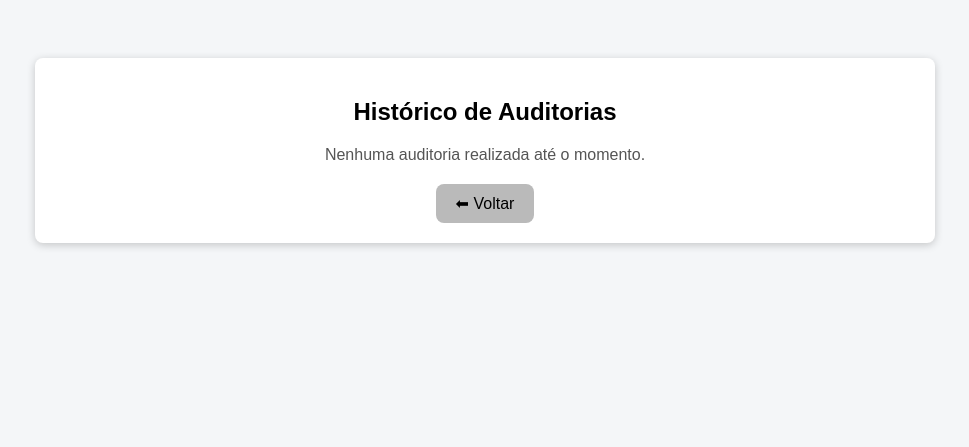
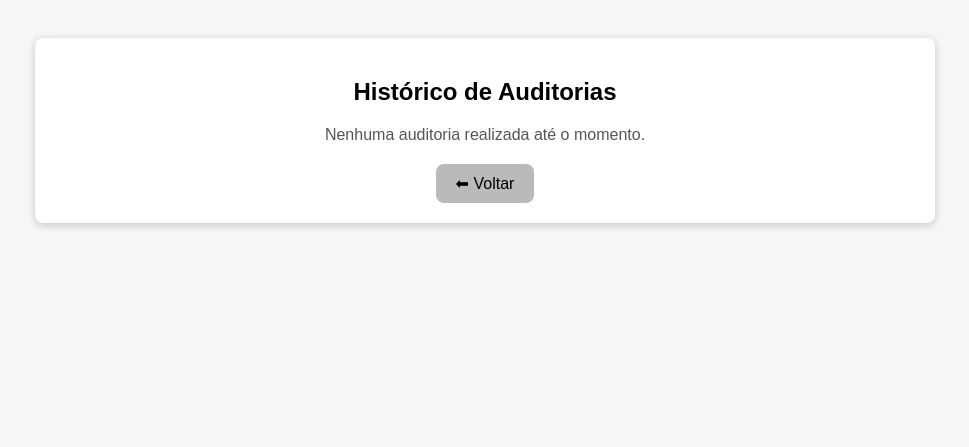
Before and after one commit to Praesjean/Projeto-Ferramenta-de-Auditoria, a PHP site: page /assets/pages/historico.php in a window 1280 px wide. Shown: the part 72-519 px from the top of the page, without its empty margins (155-1124 px from the left). Run offline with PHP 8.4, Linux system fonts and the light colour scheme; the visitor is signed in with stand-in values (Sample User, id 1); data that the repository does not hold is empty; some libraries are stand-ins or nearby versions.

Commit message:
Arrumando o css
Arrumando o css

```diff
--- a/SistemaAuditoria/styles/pages/gerenciar_checklists/gerenciar_checklists.css
+++ b/SistemaAuditoria/styles/pages/gerenciar_checklists/gerenciar_checklists.css
@@ -72,7 +72,7 @@ body {
     box-shadow: 0px 2px 8px rgba(0,0,0,0.2);
     min-width: 700px;
     max-width: 700px;
-    margin: 120px auto 80px auto;
+    margin: 30px auto 40px auto;
 }
 
 h2 {
--- a/SistemaAuditoria/styles/pages/historico/historico.css
+++ b/SistemaAuditoria/styles/pages/historico/historico.css
@@ -69,7 +69,7 @@ body {
     border-radius: 8px;
     box-shadow: 0 2px 8px rgba(0,0,0,0.2);
     max-width: 900px;
-    margin: 50px auto 40px auto;
+    margin: 30px auto 40px auto;
     box-sizing: border-box;
 }
 
--- a/SistemaAuditoria/styles/pages/realizar_auditoria/realizar_auditoria.css
+++ b/SistemaAuditoria/styles/pages/realizar_auditoria/realizar_auditoria.css
@@ -72,7 +72,7 @@ body {
     box-shadow: 0px 2px 8px rgba(0,0,0,0.2);
     min-width: 600px;
     max-width: 600px;
-    margin: 50px auto 40px auto;
+    margin: 30px auto 40px auto;
     box-sizing: border-box;
 }
 
--- a/SistemaAuditoria/styles/pages/ver_auditoria/ver_auditoria.css
+++ b/SistemaAuditoria/styles/pages/ver_auditoria/ver_auditoria.css
@@ -66,9 +66,9 @@ body {
 .container {
     background: white;
     padding: 20px;
-    border-radius: 10px;
+    border-radius: 8px;
     max-width: 900px;
-    margin: 50px auto 40px auto;
+    margin: 30px auto 40px auto;
     box-shadow: 0 2px 8px rgba(0,0,0,0.2);
     box-sizing: border-box;
 }
```
